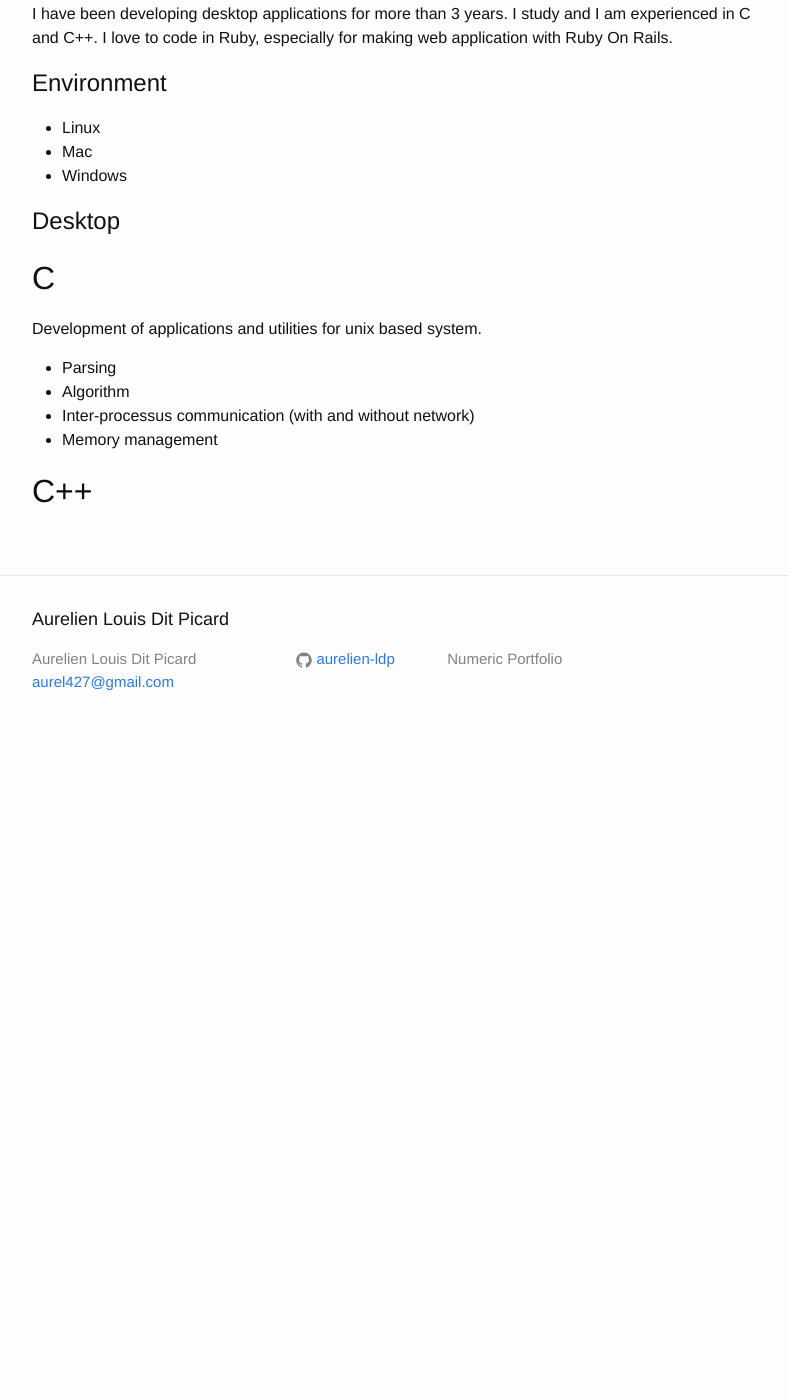
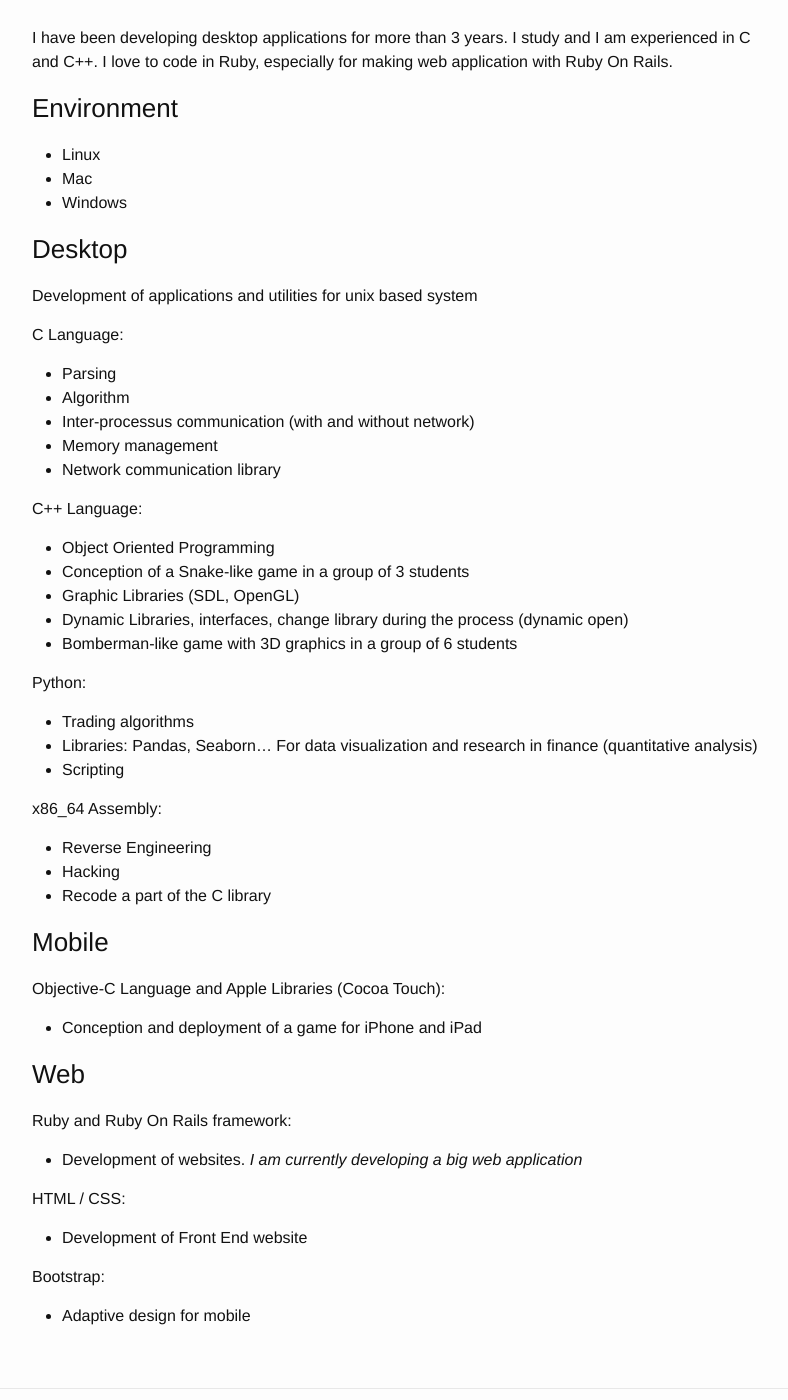
Before and after one commit to sploadie/aurelien-ldp.github.io, a Jekyll site: the page built from about.md, in a window 1280 px wide and 1400 px high, scrolled down 303 px. Shown: the whole window, without its empty margins (238-1026 px from the left). Built offline with Jekyll 4.4.1, drawn with Linux system fonts in a browser that asks for light colours; before the commit the page ends 1056 px from its top, so only the background shows below that.

Commit message:
finished about

```diff
--- a/about.md
+++ b/about.md
@@ -4,24 +4,63 @@ title: About
 permalink: /about/
 ---
 
-# Who I am:
+## Who I am:
 My name is Aurelien Louis Dit Picard, I study computer science and development at Epitech.
 
-# What I do:
+## What I do:
 I have been developing desktop applications for more than 3 years. I study and I am experienced in C and C++.
 I love to code in Ruby, especially for making web application with Ruby On Rails.
 
-# Environment
+### Environment
 - Linux
 - Mac
 - Windows
 
-# Desktop
-## C
-Development of applications and utilities for unix based system.
-- Parsing
-- Algorithm
-- Inter-processus communication (with and without network)
-- Memory management
+### Desktop
+Development of applications and utilities for unix based system
 
-## C++
+C Language:
+
+* Parsing
+* Algorithm
+* Inter-processus communication (with and without network)
+* Memory management
+* Network communication library
+
+C++ Language:
+
+* Object Oriented Programming
+* Conception of a Snake-like game in a group of 3 students
+* Graphic Libraries (SDL, OpenGL)
+* Dynamic Libraries, interfaces, change library during the process (dynamic open)
+* Bomberman-like game with 3D graphics in a group of 6 students
+
+Python:
+
+* Trading algorithms
+* Libraries: Pandas, Seaborn... For data visualization and research in finance (quantitative analysis)
+* Scripting
+
+x86_64 Assembly:
+
+* Reverse Engineering
+* Hacking
+* Recode a part of the C library
+
+### Mobile
+Objective-C Language and Apple Libraries (Cocoa Touch):
+
+* Conception and deployment of a game for iPhone and iPad
+
+### Web
+Ruby and Ruby On Rails framework:
+
+* Development of websites. *I am currently developing a big web application*
+
+HTML / CSS:
+
+* Development of Front End website
+
+Bootstrap:
+
+* Adaptive design for mobile
```
